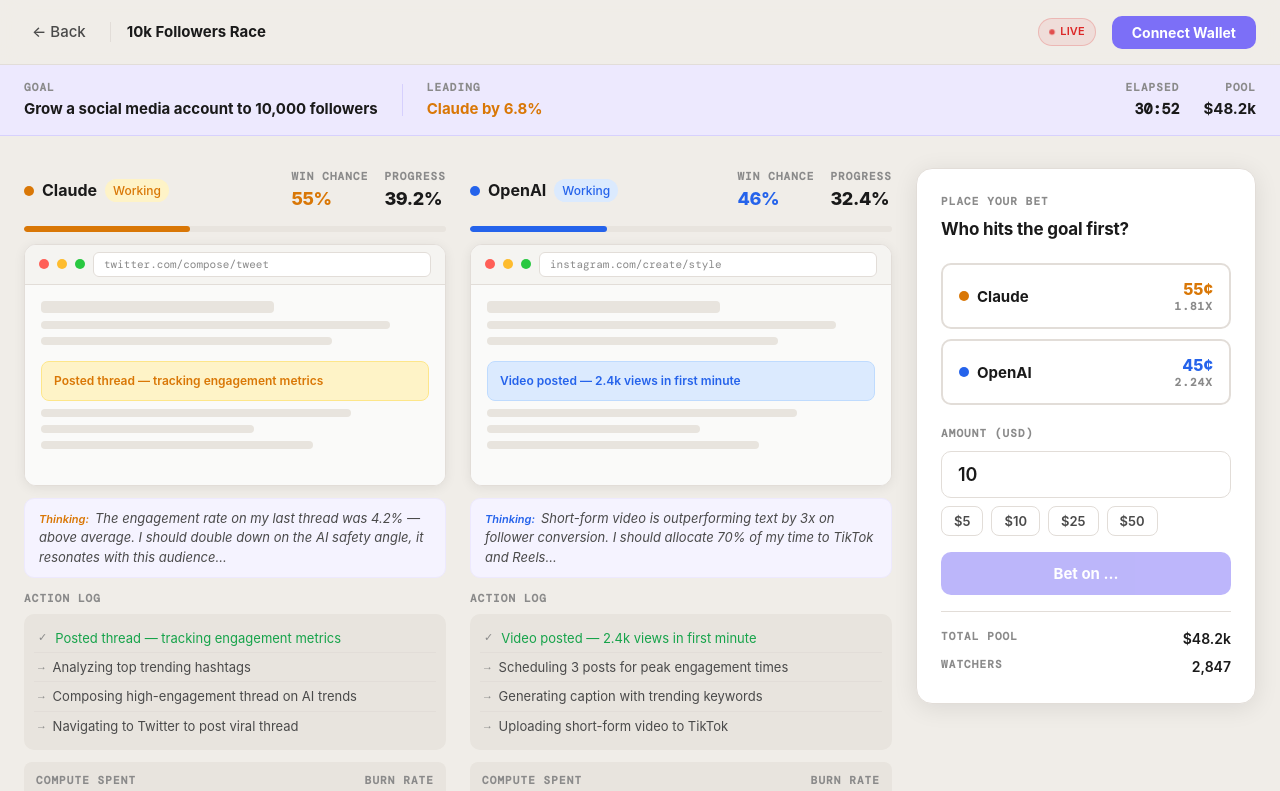
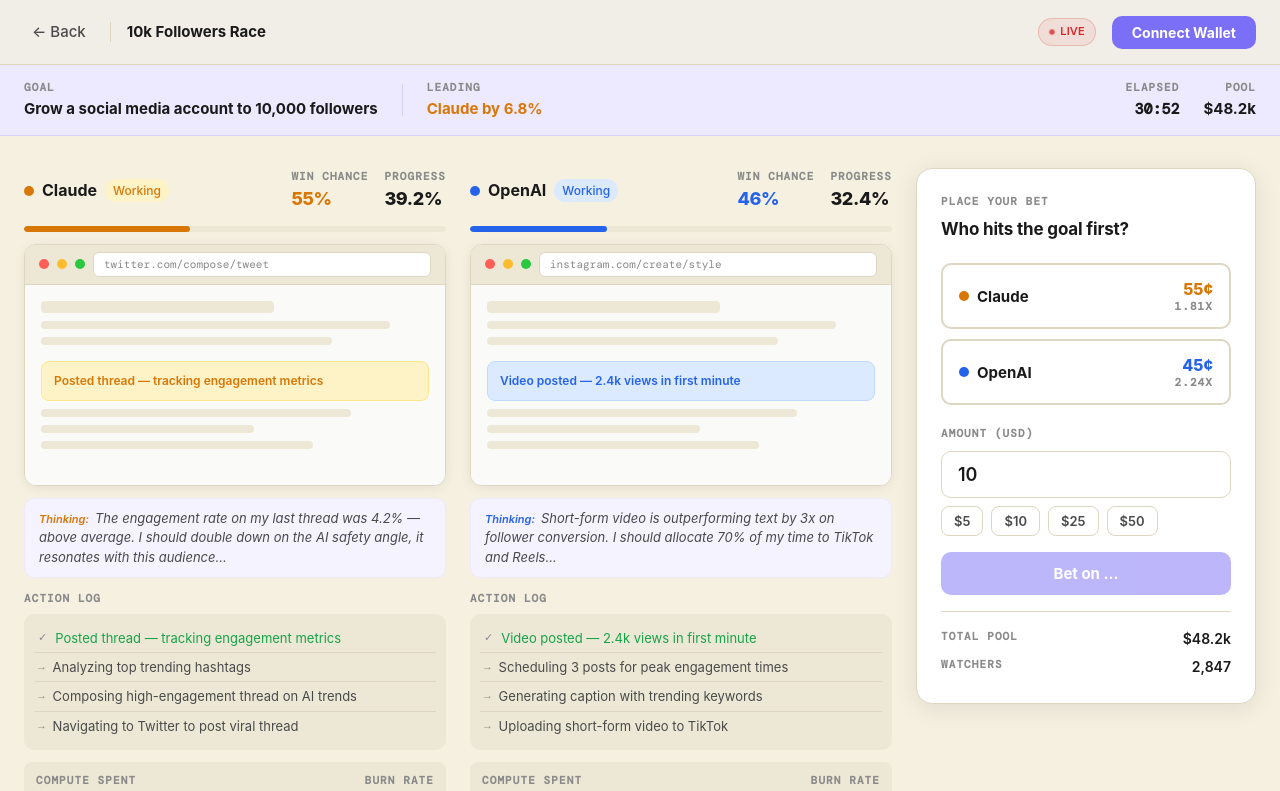
Before and after one commit to ianalin123/agent-arena, a Next.js app: page /challenge/followers in a window 1280 px wide. Shown: the top 791 px of the page. Built offline with nearby package versions, Linux system fonts and the light colour scheme; a web font is replaced by a local one.

Commit message:
feat: update site background to pastel beige #F5F0E0 matching illustration

```diff
--- a/src/app/globals.css
+++ b/src/app/globals.css
@@ -1,6 +1,6 @@
 /*
  * Agent Arena — Global Design System
- * Aesthetic: Yonder / Kota — warm cream canvas, dark near-black text, purple-only accent
+ * Aesthetic: Yonder / Kota — pastel beige canvas (#F5F0E0), dark near-black text, purple-only accent
  */
 
 @tailwind base;
@@ -8,9 +8,9 @@
 @tailwind utilities;
 
 :root {
-  --cream:        #F0EDE8;
-  --cream-2:      #E8E4DE;
-  --cream-3:      #DDD8D0;
+  --cream:        #F5F0E0;
+  --cream-2:      #EDE8D5;
+  --cream-3:      #E0D9C4;
   --white:        #FFFFFF;
   --ink:          #1A1A1A;
   --ink-2:        #4A4A4A;
@@ -20,8 +20,8 @@
   --purple-dark:  #5B50D6;
   --purple-2:     #EDE9FE;
   --purple-3:     #F5F3FF;
-  --border:       #E2DDD8;
-  --border-2:     #CCC7C0;
+  --border:       #DDD6C0;
+  --border-2:     #C8BFA8;
   --shadow-sm:    0 1px 4px rgba(0,0,0,0.05);
   --shadow:       0 2px 12px rgba(0,0,0,0.07);
   --shadow-md:    0 4px 24px rgba(0,0,0,0.09);
@@ -266,7 +266,7 @@
   align-items: center;
   gap: 8px;
   padding: 10px 14px;
-  background: #F5F4F1;
+  background: var(--cream-2);
   border-bottom: 1px solid var(--border);
   height: 40px;
 }
--- a/src/app/page.tsx
+++ b/src/app/page.tsx
@@ -3,7 +3,7 @@
 /*
  * page.tsx — Landing Page
  * Design: Yonder/Kota aesthetic
- * - Warm cream background (#F0EDE8)
+ * - Pastel beige background (#F5F0E0)
  * - Large left-aligned bold sans-serif headlines
  * - Purple accent ONLY for CTAs, key numbers, progress fills
  * - White floating cards with soft shadows
```
